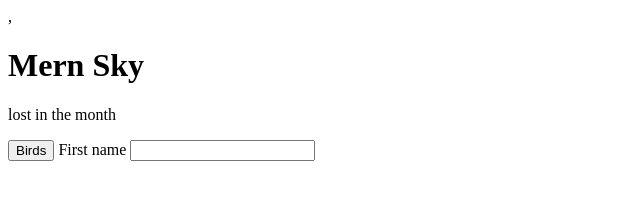
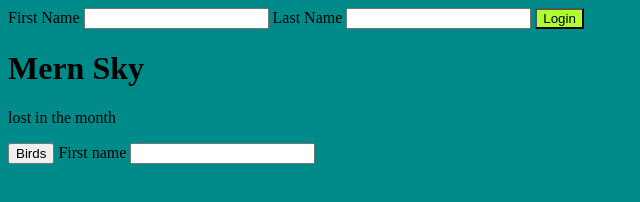
Before and after one commit to vh9058/html, a plain HTML site: page index.html in a window 1280 px wide. Shown: the whole page, without its empty margins (0-640 px from the left). Drawn offline with Linux system fonts and the light colour scheme.

Commit message:
Css&Javascript

```diff
--- a/index.html
+++ b/index.html
@@ -1,19 +1,40 @@
-,<!DOCTYPE html>
+<!DOCTYPE html>
 <html lang="en">
 <head>
     <meta charset="UTF-8">
     <meta name="viewport" content="width=device-width, initial-scale=1.0">
     <title>Document</title>
 </head>
-
+<style>
+ #harshvardhan{
+    color: black;
+    background-color: greenyellow;
+ }
+ body
+ {
+    background-color: darkcyan;
+ }
+</style>
 
 <body>
+    <form action="" onsubmit="login()">
+        <label for="firstname">First Name</label>
+        <input type="text">
+        <label for="lastName">Last Name</label>
+        <input type="text">
+        <button id="harshvardhan" type="submit">Login</button>
+    </form>
 <h1>Mern Sky</h1>
 <p>lost in the month</p>
 
 <Button>Birds</Button>
 <label for="firstname">First name</label>
 <input type="text">
-
+<script>
+    function login()
+    {
+        console.log("Heloo vardhan bhai , you blogged in!!!");
+    }
+</script>
 </body>
 </html>
```
